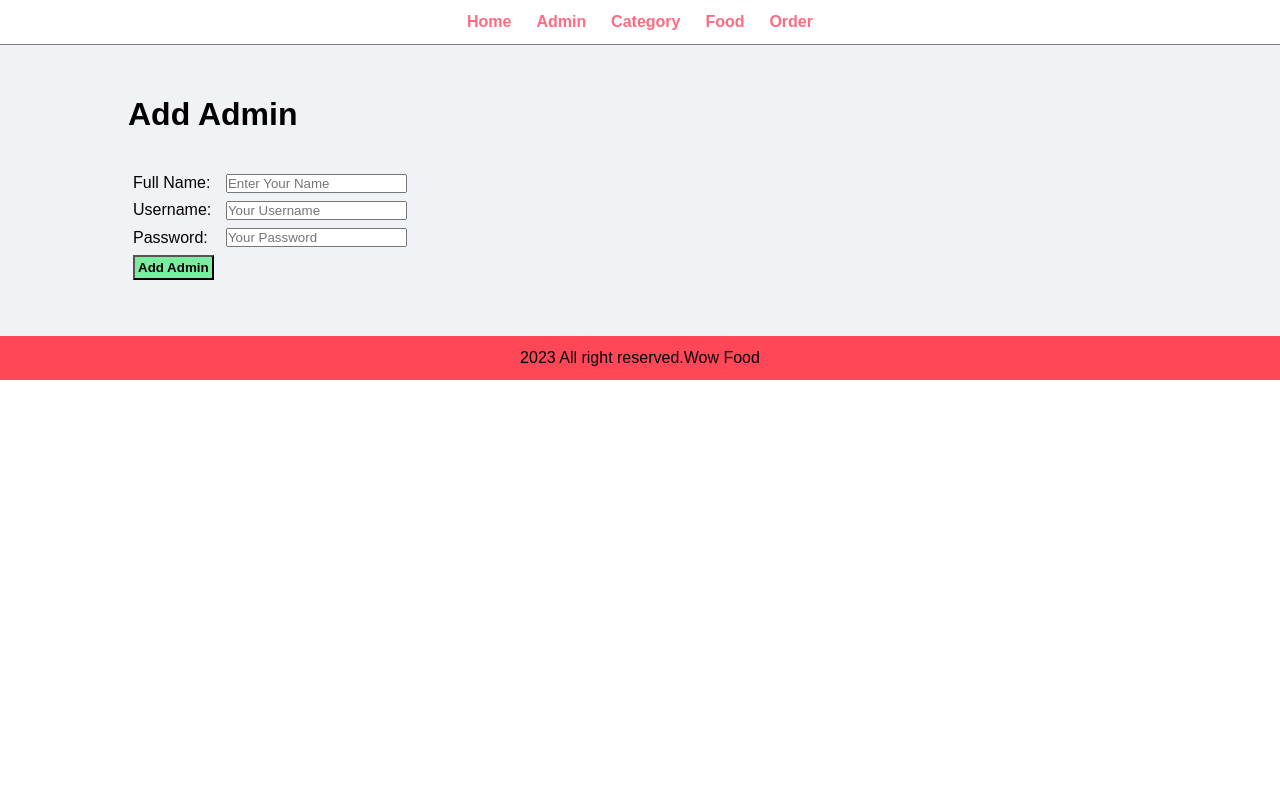
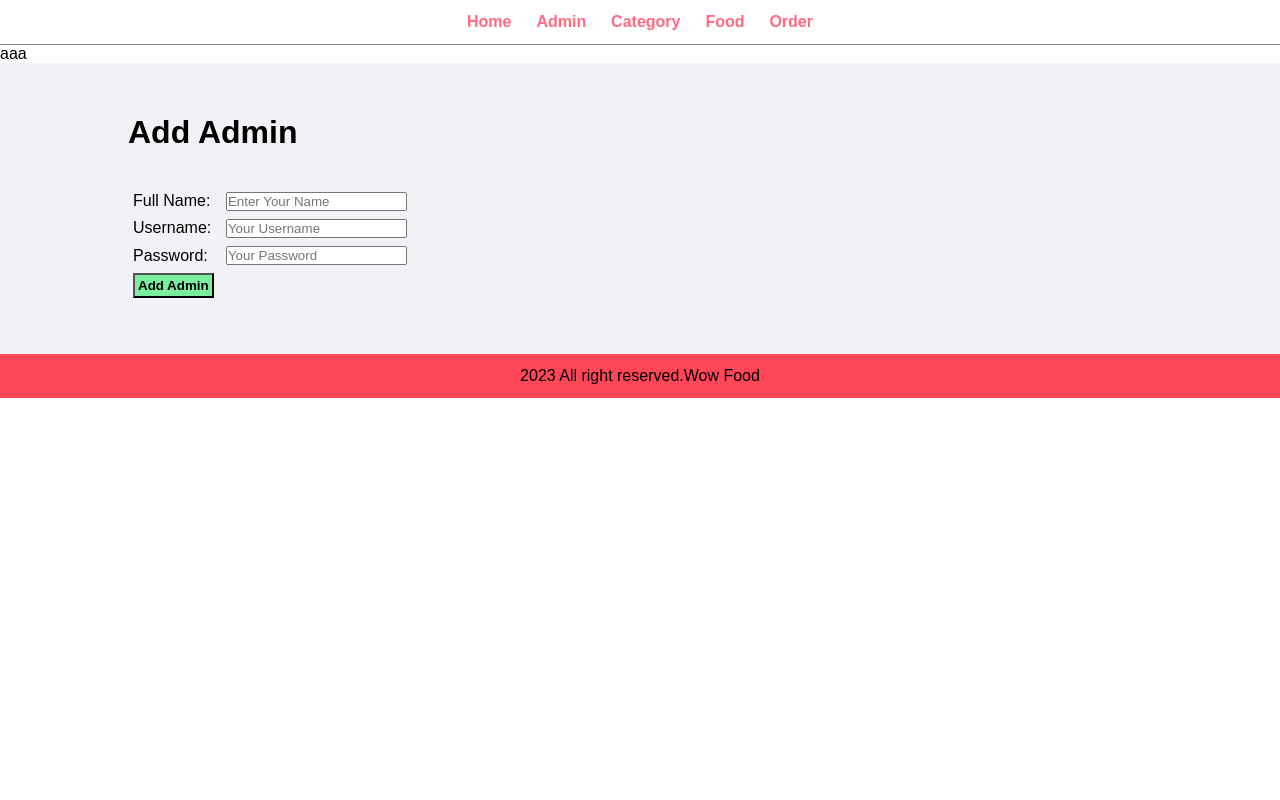
Before and after one commit to vidhipatel27/FoodApp, a PHP site: page /food/admin/add-admin.php in a window 1280 px wide. Run offline with PHP 8.4, Linux system fonts and the light colour scheme.

Commit message:
by vidhi

```diff
--- a/admin/add-admin.php
+++ b/admin/add-admin.php
@@ -1,6 +1,6 @@
 <?php include('partials/menu.php'); ?>
 
-
+aaa
 <div class="main-content">
     <div class="wrapper">
         <h1>Add Admin</h1>
```
